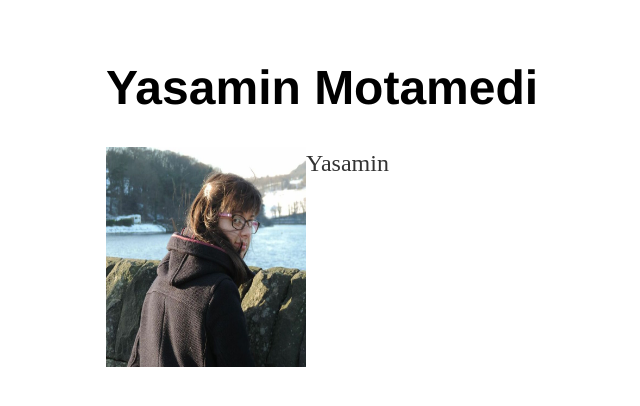
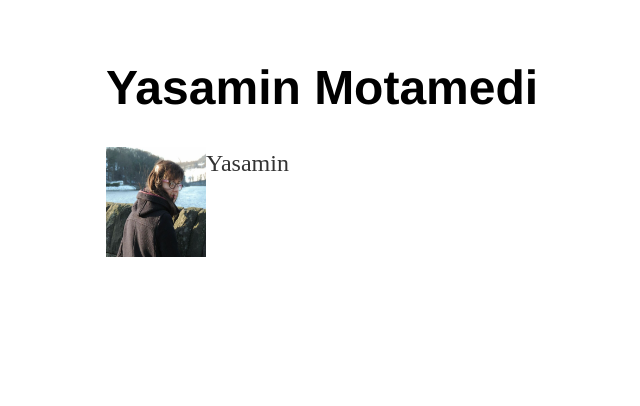
Before and after one commit to ymotamedi/ymotamedi.github.io, a Jekyll site: the page built from index.html, in a window 1280 px wide. Shown: the top 406 px of the page, without its empty margins (86-726 px from the left). Built offline with Jekyll 4.4.1, drawn with Linux system fonts in a browser that asks for light colours.

Commit message:
Update index.html

```diff
--- a/index.html
+++ b/index.html
@@ -2,6 +2,6 @@
 layout: default
 title: Yasamin
 ---
-<p><img src="ym2.jpeg" style="float:left;width:200px;height:220px">
+<p><img src="ym2.jpeg" style="float:left;width:100px;height:110px">
 Yasamin
 </p>
```
